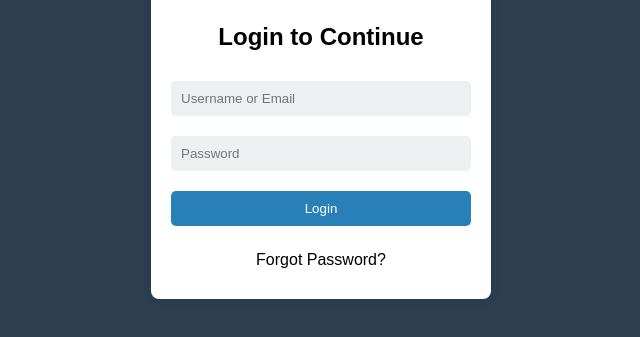
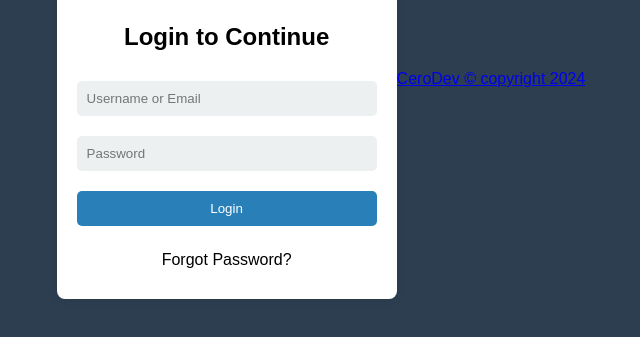
Before and after one commit to AhZanMC/Panel-IngfoMenkrep, a plain HTML site: page index.html in a window 1280 px wide. Shown: the part 321-658 px from the top of the page, without its empty margins (319-959 px from the left). Drawn offline with Linux system fonts and the light colour scheme.

Commit message:
Update ce er

```diff
--- a/index.html
+++ b/index.html
@@ -43,6 +43,10 @@
         <video id="video" src="path/video.mp4"></video>
     </div>
 
+    <br>
+    <br>
+    <a href="https://whatsapp.com/channel/0029ValdnhV9sBIH07yfHc2f">CeroDev © copyright 2024</a>
+
     <script src="script.js"></script>
 </body>
 </html>
```
